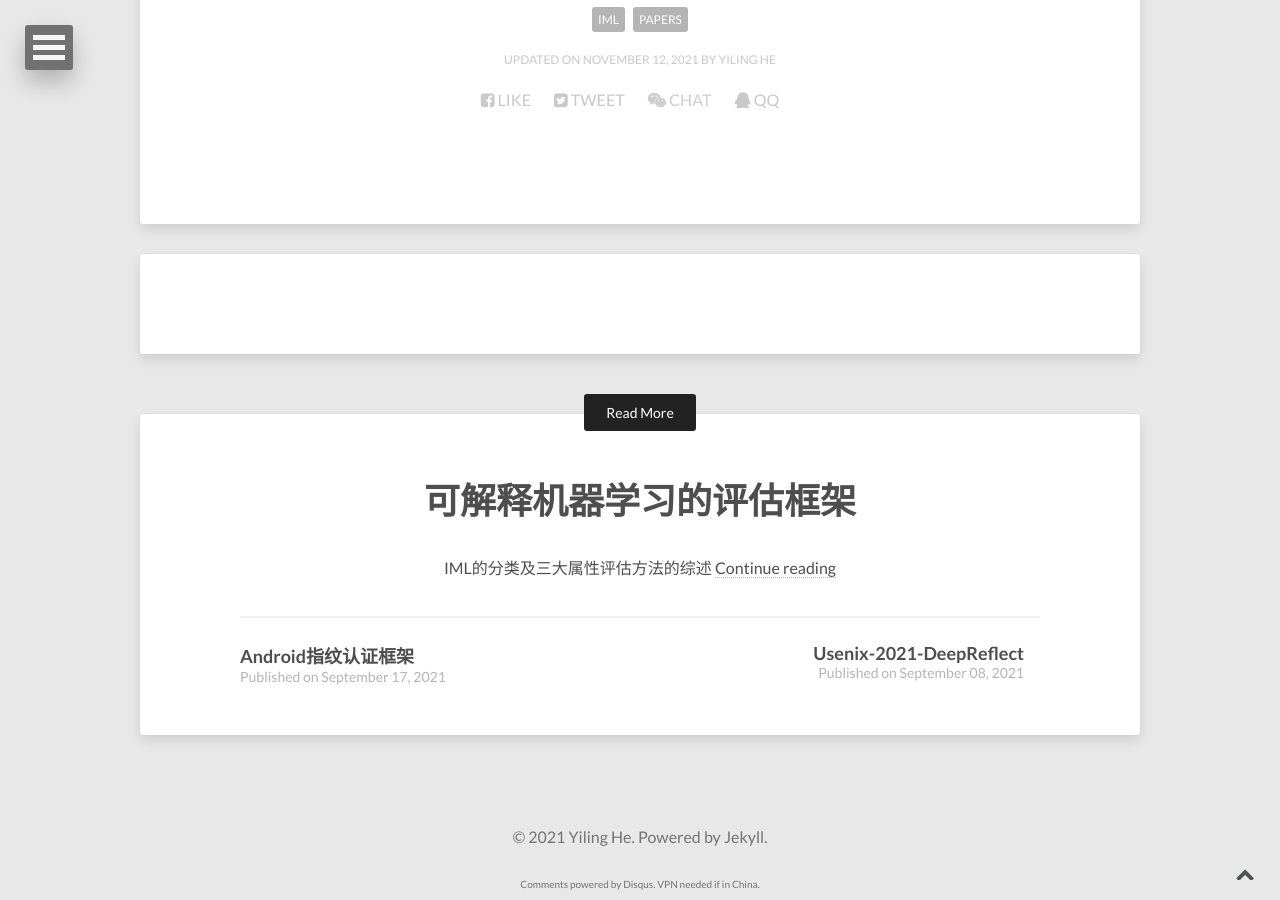
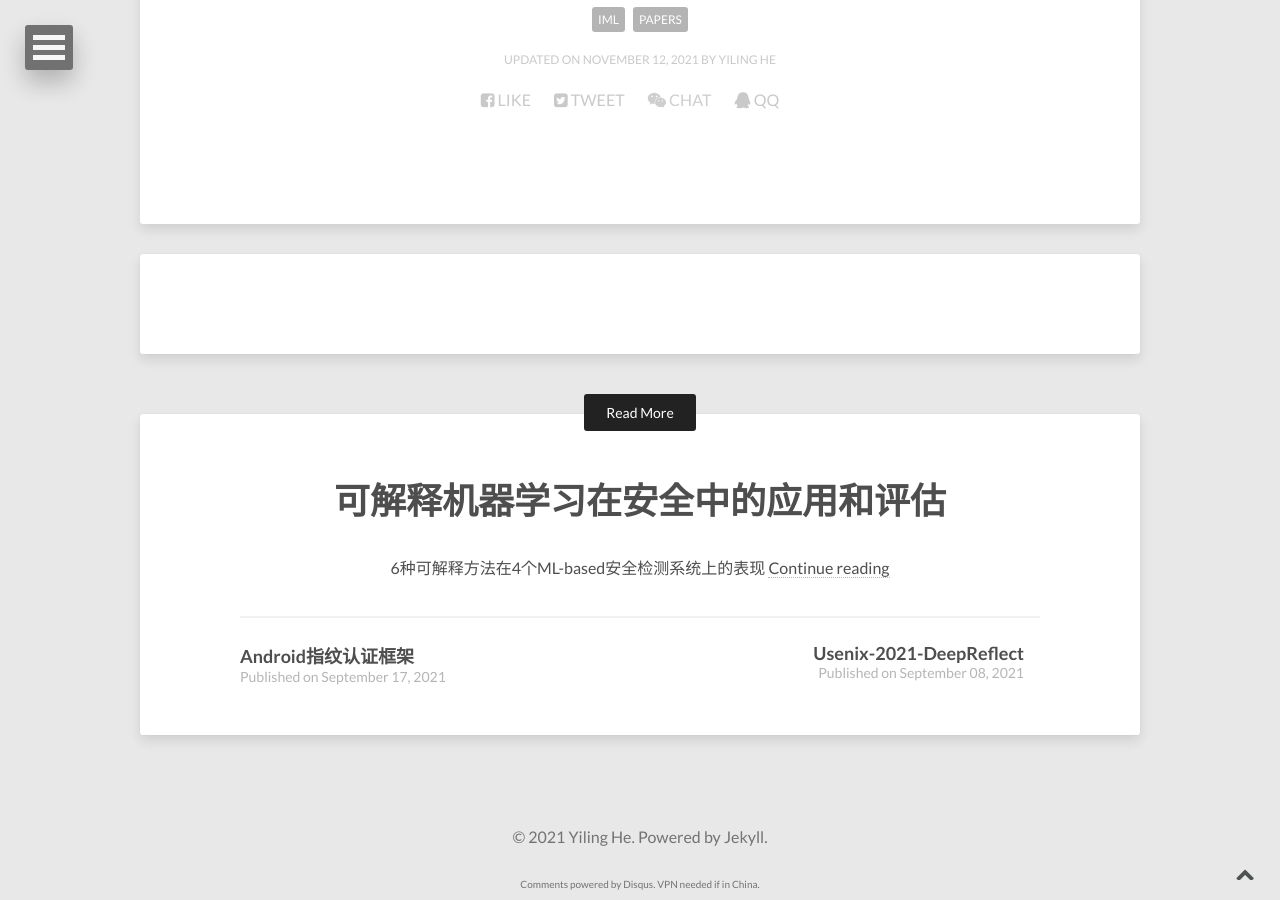
Before and after one commit to E0HYL/BLOG-OF-E0, a Jekyll site: the page built from _posts/2021-11-12-EvaluateIMLSecurity.md, in a window 1280 px wide and 900 px high, scrolled down 17261 px. Built offline with Jekyll 4.4.1, drawn with Linux system fonts in a browser that asks for light colours; nearby versions of some CDN libraries; formulas are drawn with MathJax 3; comment, search, counter and statistics services are not loaded.

Commit message:
change header for the new post

```diff
--- a/_posts/2021-11-1-EvaluateIML.md
+++ b/_posts/2021-11-1-EvaluateIML.md
@@ -1,12 +1,12 @@
 ---
 layout: post
-title: 可解释机器学习的评估框架
-description: "IML的分类及三大属性评估方法的综述"
-modified: 2021-11-12
+title: 可解释机器学习在安全中的应用和评估
+description: "6种可解释方法在4个ML-based安全检测系统上的表现"
+modified: 2021-11-20
 tags: [IML, Papers]
 math: true
 image:
-  feature: abstract-2.jpg
+  feature: abstract-3.jpg
 ---
 
 <details open><!-- 可选open -->
```
